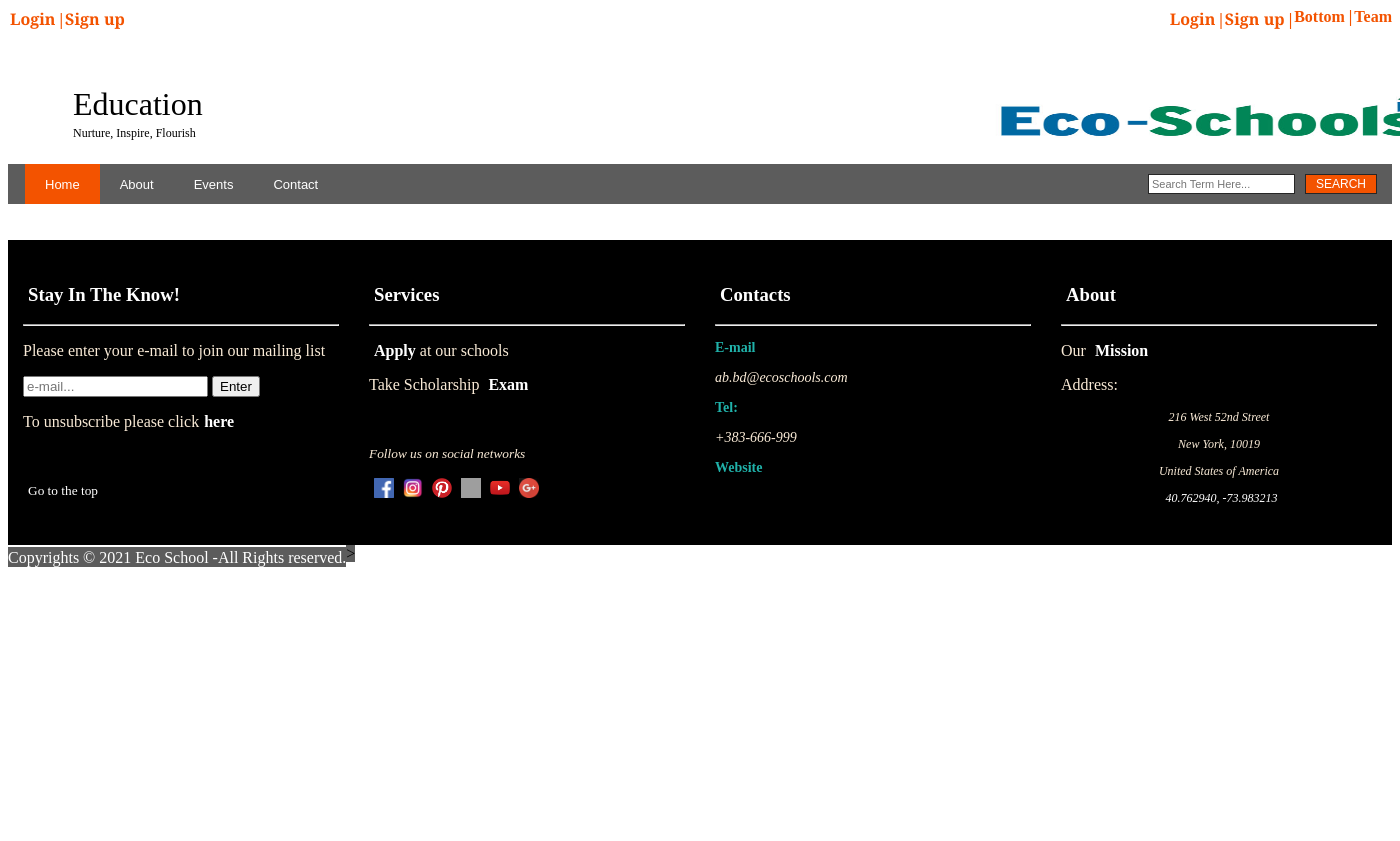
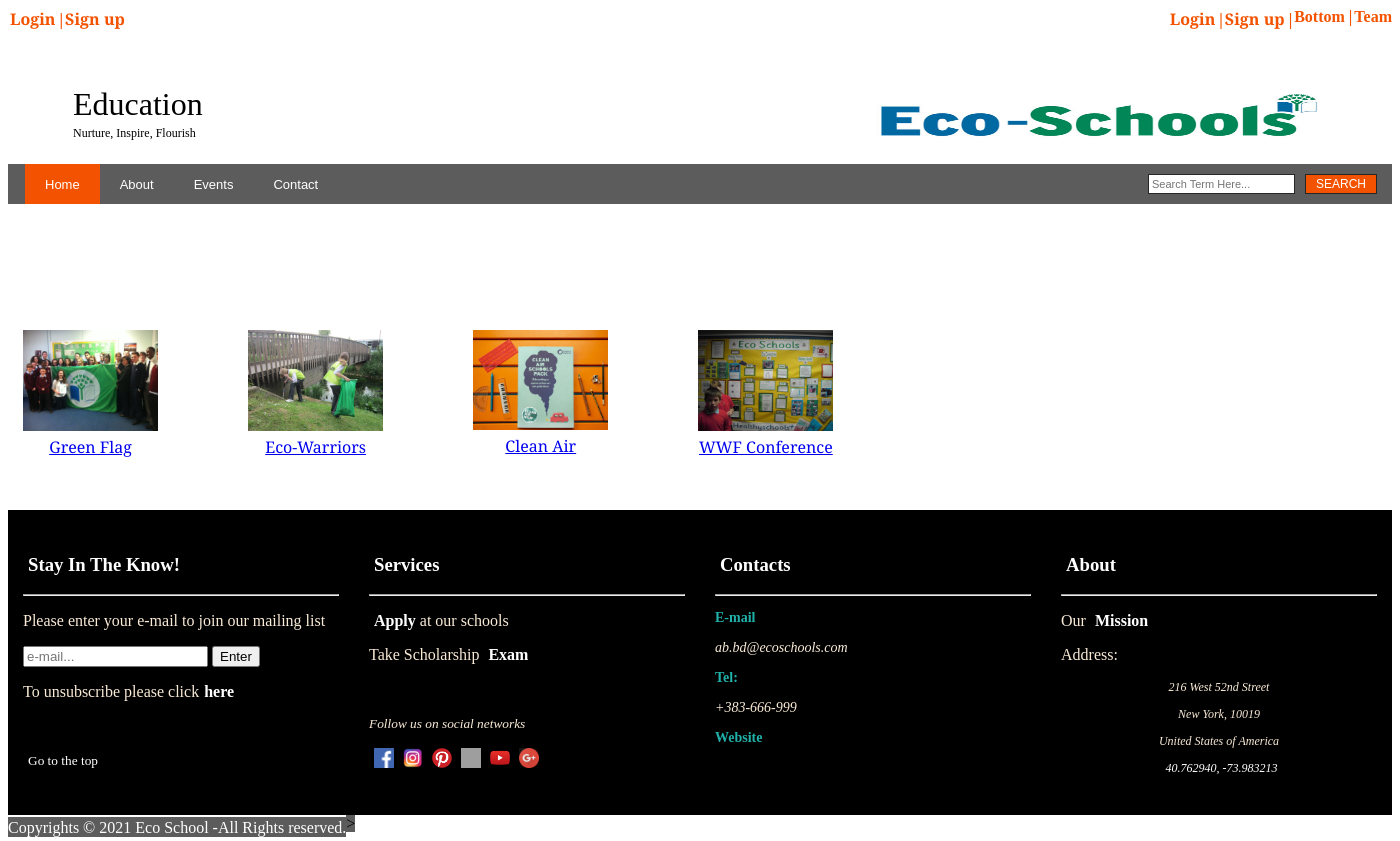
Before and after one commit to AndinBudakova/Education, a PHP site: page / in a window 1400 px wide; the page is wider, and only the part inside the window is pictured. Before the commit the page ends 567 px from the top of that part, so only its background shows below. Run offline with PHP 8.4, Linux system fonts and the light colour scheme; grey boxes are pictures that could not be loaded.

Commit message:
Update index.html and index.css
Shtimi i 4 fotove ne body dhe rregullimi me css

```diff
--- a/index.css
+++ b/index.css
@@ -64,6 +64,54 @@
 }
 
 
+/* *******************************4 fotot te body************************************************ */
+
+article {
+    border: none;
+    padding: 10px;
+    margin: 40px 5px;
+    width: 60%;
+    height: 50%;
+    display: flex;
+    justify-content: space-between;
+    align-items: stretch;
+    align-content: flex-start;
+}
+
+div.gallery {
+    margin: 5px;
+    background-color: #f35300;
+    float: left;
+}
+
+div.gallery img {
+    width: 100%;
+    height: auto;
+}
+
+div.desc {
+    text-align: bottom;
+}
+
+* {
+    box-sizing: border-box;
+}
+
+.container {
+    position: relative;
+    max-width: 135px;
+    max-height: 120px;
+    margin: 40px 0px 10px 0px;
+    font-family: "Hoefler Text", Cambria, "Times New Roman", serif;
+    color: #f35300;
+    text-align: center;
+    align-content: flex-start;
+}
+
+
+/* qito per 4 fotot, rishikoji */
+
+
 /* ********************Footer********************** */
 
 .footer {
--- a/index.html
+++ b/index.html
@@ -171,7 +171,54 @@
 
     </div>
 
+    <div>
+        <!-- ----------------------------------------------------4 fotot n'body ------------------------------------------------>
 
+        <article class="article">
+
+
+            <div class="container">
+                <a href="Events.html#greenflag ">
+                    <img src="Images/eco03.jpg" alt="Informacion" style=" width:100%;">
+
+
+                </a>
+                <div class="content"><a href="Events.html#greenflag">Green Flag</a></div>
+            </div>
+
+
+
+
+            <div class="container">
+                <a target="_blank" href="Events.html#ecowarriors ">
+                    <img src="Images/clean.jpg" alt="Informacion" style=" width:100%;">
+
+
+                </a>
+                <div class="content"><a href="Events.html#ecowarriors">Eco-Warriors</a></div>
+            </div>
+
+
+            <div class="container">
+                <a target="_blank" href="Events.html#cleanairp ">
+                    <img src="Images/airp.PNG" alt="Informacion" style=" width:100%;">
+
+
+                </a>
+                <div class="content"><a href="Events.html#cleanairp">Clean Air</a></div>
+            </div>
+
+            <div class="container">
+                <a target="_blank" href="Events.html#ecoconference ">
+                    <img src="Images/ps.jpg" alt="Informacion" style=" width:100%;">
+
+                </a>
+                <div class="content"><a href="Events.html#ecoconference">WWF Conference</a></div>
+            </div>
+
+        </article>
+
+    </div>
     <!-----------------------------------------Footer--------------------------------------------------->
     <footer class="footer">
         <div class="details" id="bottom">
```
Also changed, not shown: Images/airp.PNG (added), Images/clean.jpg (added), Images/eco03.jpg (added), Images/ps.jpg (added).
